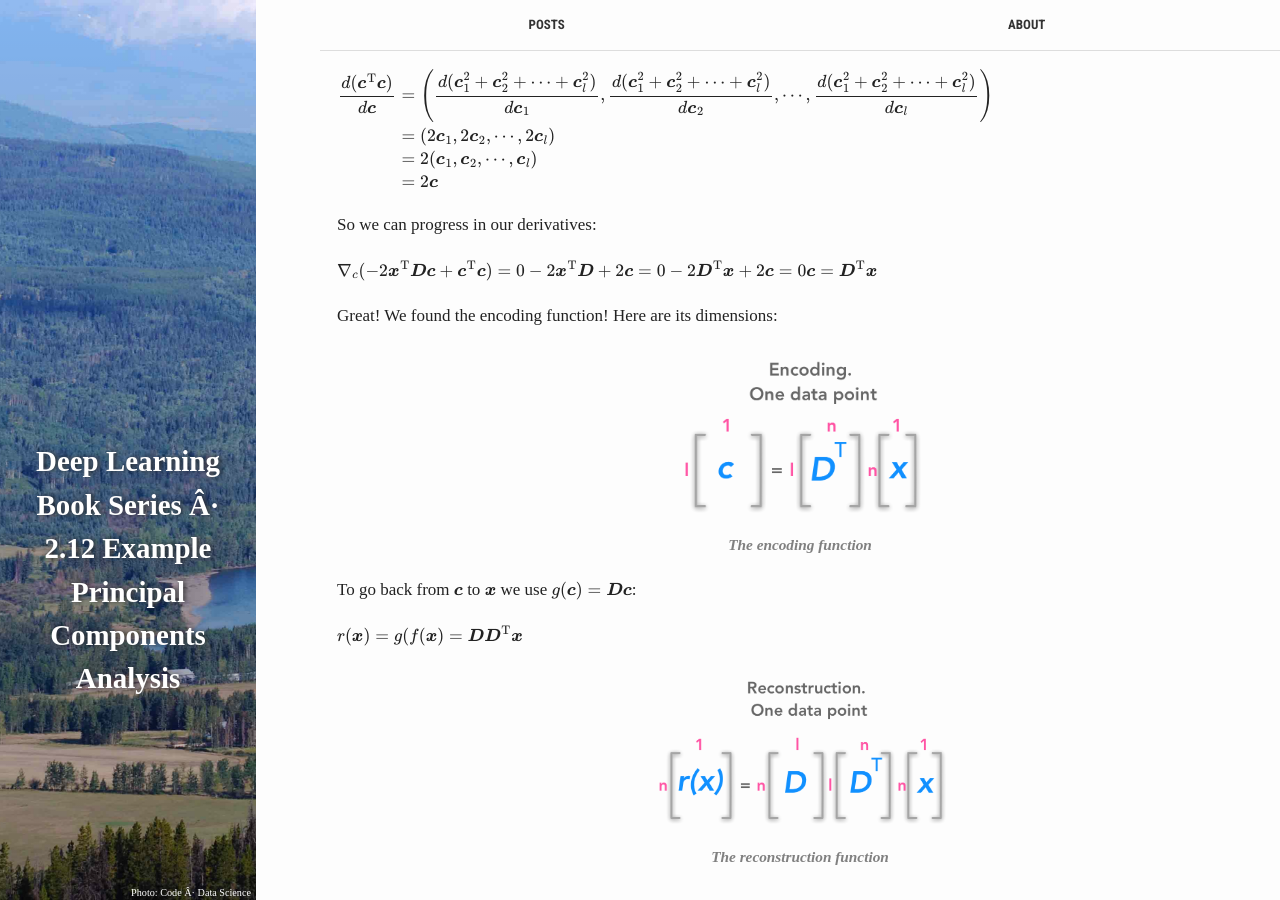
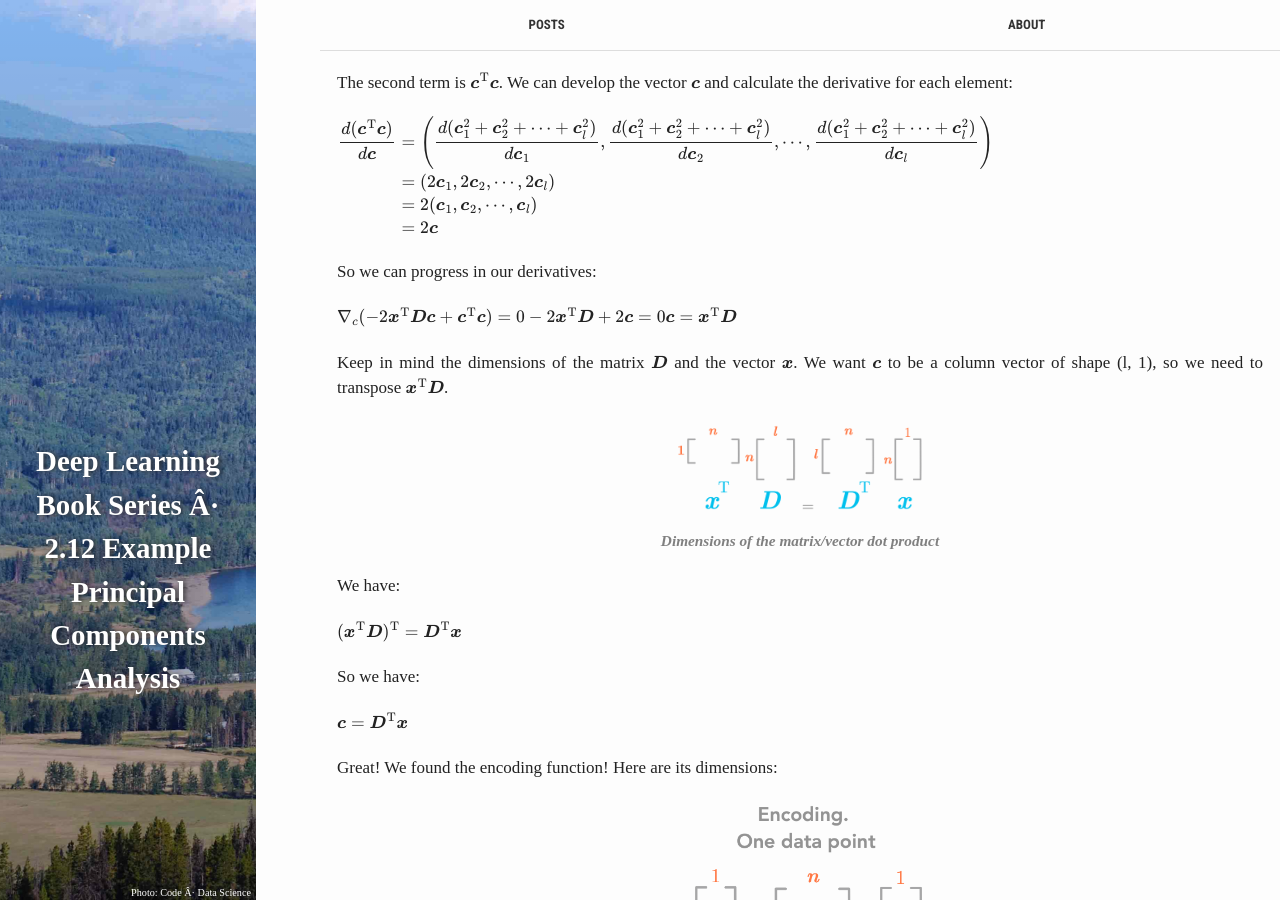
Before and after one commit to hadrienj/hadrienj.github.io, a Jekyll site: the page built from _posts/2018-03-26-Deep-Learning-Book-Series-2.12-Example-Principal-Components-Analysis.md, in a window 1280 px wide and 900 px high, scrolled down 6824 px. Built offline with Jekyll 4.4.1, drawn with Linux system fonts in a browser that asks for light colours; nearby versions of some CDN libraries; formulas are drawn with MathJax 3; comment, search, counter and statistics services are not loaded; some of the changed text lies outside the part shown.

Commit message:
Update 1.12

```diff
--- a/_posts/2018-03-26-Deep-Learning-Book-Series-2.12-Example-Principal-Components-Analysis.md
+++ b/_posts/2018-03-26-Deep-Learning-Book-Series-2.12-Example-Principal-Components-Analysis.md
@@ -10,8 +10,8 @@ author: hadrienj
 jupyter: https://github.com/hadrienj/deepLearningBook-Notes/blob/master/2.12%20Example%20-%20Principal%20Components%20Analysis/2.12%20Example%20-%20Principal%20Components%20Analysis.ipynb
 date: 2018-03-26 18:00:00
 excerpt: This post on linear algebra is about Principal Components Analysis (PCA). We will use Python/Numpy/Matplotlib to get a better intuition and understanding of this important data analysis tool!
-excerpt-image: <img src="../../assets/images/2.12/gradient-descent.png" width="400" alt="Mechanism of the gradient descent algorithm" title="Mechanism of the gradient descent algorithm">
-    <em>Gradient descent</em>
+excerpt-image: '<img src="../../assets/images/2.12/principal-component-analysis-variance-explained.png" width="400" alt="Representation of the variance explained across directions" title="Maximizing the variance">
+    <em>Projection of the data point: the line direction is the one with the largest variance</em>'
 deep-learning-book-toc: true
 ---
 
@@ -183,7 +183,7 @@ $$
 
 The commutative property (see [2.2](https://hadrienj.github.io/posts/Deep-Learning-Book-Series-2.2-Multiplying-Matrices-and-Vectors/)) tells us that $
 \bs{x^\text{T}y} = \bs{y^\text{T}x}
-$. We can use that in the previous equation: we have $
+$. Since the result of $g(\bs{c})^\text{T}\bs{x}$ is a scalar, we have $
 g(\bs{c})^\text{T}\bs{x} = \bs{x}^\text{T}g(\bs{c})
 $. So the equation becomes:
 
@@ -287,7 +287,27 @@ So we can progress in our derivatives:
 $$
 \nabla_c(-2\bs{x}^\text{T}\bs{Dc} + \bs{c}^\text{T}\bs{c})=0\\\\
 -2\bs{x}^\text{T}\bs{D} + 2\bs{c}=0\\\\
--2\bs{D}^\text{T}\bs{x} + 2\bs{c}=0\\\\
+\bs{c}=\bs{x}^\text{T}\bs{D}
+$$
+</div>
+
+Keep in mind the dimensions of the matrix $\bs{D}$ and the vector $\bs{x}$. We want $\bs{c}$ to be a column vector of shape (l, 1), so we need to transpose $\bs{x}^\text{T}\bs{D}$.
+
+<img src="../../assets/images/2.12/principal-components-analysis-PCA-transpose-matrix-vectors.png" width="250" alt="Checking the dimension of the encoding" title="Checking the dimensions of the encoding">
+<em>Dimensions of the matrix/vector dot product</em>
+
+We have:
+
+<div>
+$$
+(\bs{x}^\text{T}\bs{D})^{\text{T}} = \bs{D}^\text{T}\bs{x}
+$$
+</div>
+
+So we have:
+
+<div>
+$$
 \bs{c}=\bs{D}^\text{T}\bs{x}
 $$
 </div>
@@ -674,7 +694,7 @@ plt.show()
 We can see that the blue vector direction corresponds to the oblique shape of our data. The idea is that if you project the data points on the line corresponding to the blue vector direction you will end up with the largest variance. This vector has the direction that maximizes variance of projected data. Have a look at the following figure:
 
 <img src="../../assets/images/2.12/principal-component-analysis-variance-explained.png" width="400" alt="Representation of the variance explained across directions" title="Maximizing the variance">
-<em>Projection of the data point: this line direction is the one with the largest variance</em>
+<em>Projection of the data point: the line direction is the one with the largest variance</em>
 
 When you project data points on the pink line there is more variance. This line has the direction that maximizes the variance of the data points. It is the same for the figure above: our blue vector has the direction of the line where data point projection has the higher variance. Then the second eigenvector is orthogonal to the first.
 
```
Also changed, not shown: other parts of _posts/2018-03-26-Deep-Learning-Book-Series-2.12-Example-Principal-Components-Analysis.md (+1 -1 lines), _posts/2018-03-26-Deep-Learning-Book-Series-2.2-Multiplying-Matrices-and-Vectors.md (+62 -55 lines), assets/images/2.12/first-principal-component.png, assets/images/2.12/principal-components-analysis-PCA-decoding-function.png, assets/images/2.12/principal-components-analysis-PCA-encoding-function.png, assets/images/2.12/principal-components-analysis-PCA-reconstruction-function.png, assets/images/2.12/principal-components-analysis-PCA-transpose-matrix-vectors.png (added).
